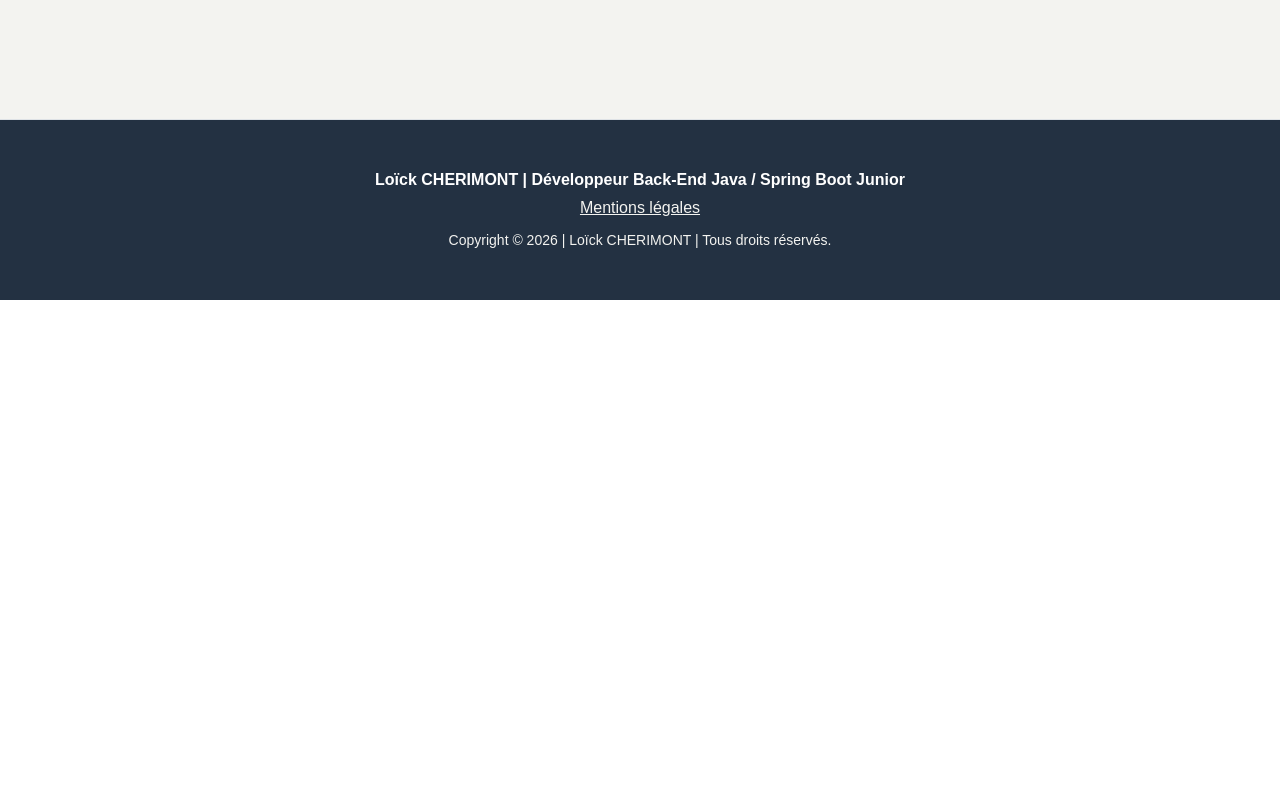
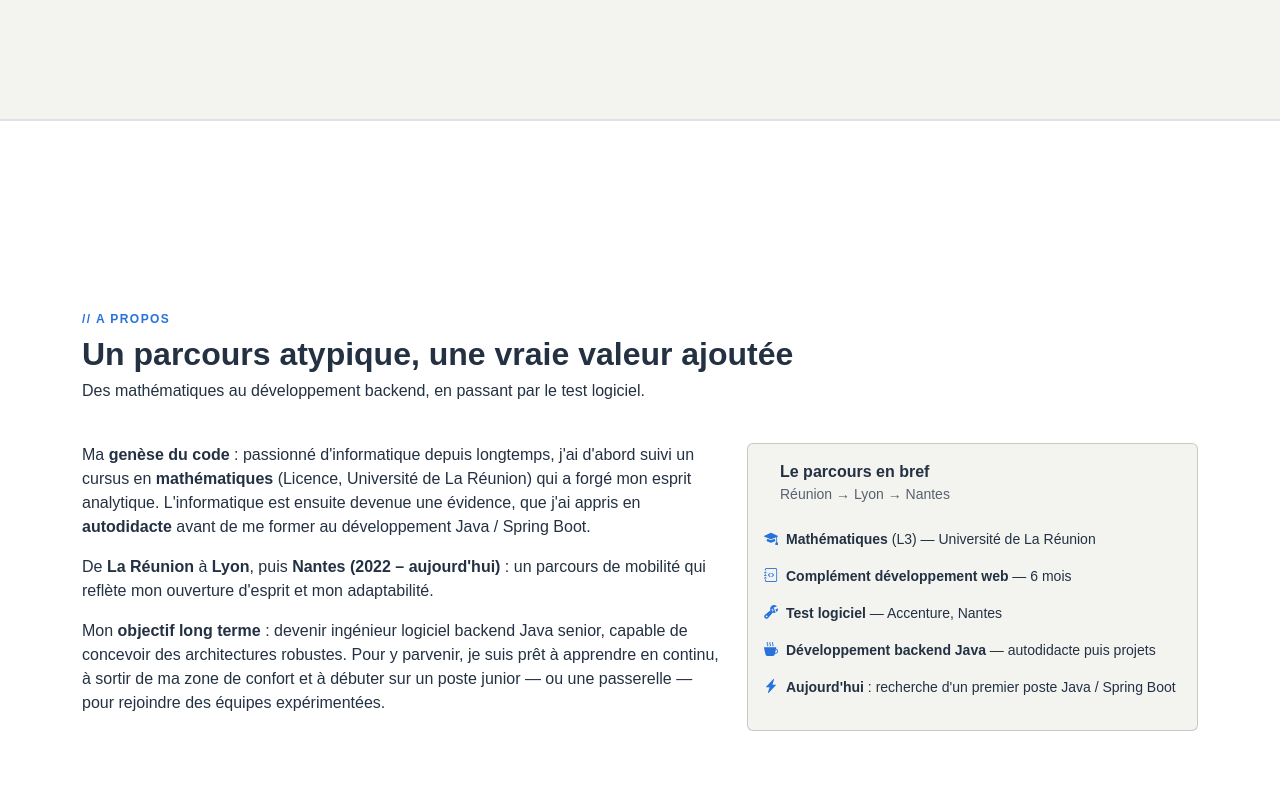
Before and after one commit to loickcherimont/portfolio, an Angular app: page / in a window 1280 px wide. Shown: the part 3080-3880 px from the top of the page. Before the commit the page ends 3380 px from the top, so only its background shows below. Built offline with nearby package versions, Linux system fonts and the light colour scheme; a web font is replaced by a local one.

Commit message:
feat: add about section to the portfolio

```diff
--- a/instructions/poc.html
+++ b/instructions/poc.html
@@ -635,7 +635,7 @@
     </div>
   </section>
 
-  <!-- Expériences -->
+  <!-- Expériences - ajouté -->
   <section id="experiences">
     <div class="container">
       <p class="section-label">// Expériences</p>
@@ -712,7 +712,7 @@
     </div>
   </section>
 
-  <!-- A propos -->
+  <!-- A propos - ajouté -->
   <section id="a-propos" style="background:var(--card);border-top:1px solid var(--border)">
     <div class="container">
       <p class="section-label">// A propos</p>
--- /dev/null
+++ b/src/app/about/about.html
@@ -0,0 +1,72 @@
+<section
+  id="a-propos"
+  data-testid="about"
+  class="bg-white border-top min-vh-100 d-flex flex-column justify-content-center"
+>
+  <div class="container">
+    <p class="section-label">// A propos</p>
+    <h2 class="section-title" data-testid="about__title">
+      Un parcours atypique, une vraie valeur ajoutée
+    </h2>
+    <p class="section-sub">
+      Des mathématiques au développement backend, en passant par le test logiciel.
+    </p>
+
+    <div class="row g-4">
+      <div class="col-lg-7" data-testid="about__story">
+        <p>
+          Ma <strong>genèse du code</strong> : passionné d'informatique depuis longtemps, j'ai d'abord suivi un
+          cursus en <strong>mathématiques</strong> (Licence, Université de La Réunion) qui a forgé mon esprit
+          analytique. L'informatique est ensuite devenue une évidence, que j'ai appris en
+          <strong>autodidacte</strong> avant de me former au développement Java / Spring Boot.
+        </p>
+        <p>
+          De <strong>La Réunion</strong> à <strong>Lyon</strong>, puis
+          <strong>Nantes (2022 – aujourd'hui)</strong> : un parcours de mobilité qui reflète mon ouverture
+          d'esprit et mon adaptabilité.
+        </p>
+        <p>
+          Mon <strong>objectif long terme</strong> : devenir ingénieur logiciel backend Java senior, capable de
+          concevoir des architectures robustes. Pour y parvenir, je suis prêt à apprendre en continu, à sortir de
+          ma zone de confort et à débuter sur un poste junior — ou une passerelle — pour rejoindre des équipes
+          expérimentées.
+        </p>
+      </div>
+      <div class="col-lg-5">
+        <div class="card h-100 bg-light" data-testid="about__card">
+          <div class="card-body">
+            <div class="d-flex align-items-center gap-3 mb-4">
+              <i class="bi bi-map-pin-fill text-primary fs-4"></i>
+              <div>
+                <div class="fw-bold">Le parcours en bref</div>
+                <div class="text-muted small">Réunion → Lyon → Nantes</div>
+              </div>
+            </div>
+            <ul class="list-unstyled mb-0 small" data-testid="about__timeline">
+              <li class="mb-3">
+                <i class="bi bi-mortarboard-fill text-primary me-2"></i><strong>Mathématiques</strong> (L3) —
+                Université de La Réunion
+              </li>
+              <li class="mb-3">
+                <i class="bi bi-journal-code text-primary me-2"></i><strong>Complément développement web</strong>
+                — 6 mois
+              </li>
+              <li class="mb-3">
+                <i class="bi bi-wrench-adjustable text-primary me-2"></i><strong>Test logiciel</strong> —
+                Accenture, Nantes
+              </li>
+              <li class="mb-3">
+                <i class="bi bi-cup-hot-fill text-primary me-2"></i><strong>Développement backend Java</strong> —
+                autodidacte puis projets
+              </li>
+              <li>
+                <i class="bi bi-lightning-charge-fill text-primary me-2"></i><strong>Aujourd'hui</strong> :
+                recherche d'un premier poste Java / Spring Boot
+              </li>
+            </ul>
+          </div>
+        </div>
+      </div>
+    </div>
+  </div>
+</section>
--- a/src/app/home/home.html
+++ b/src/app/home/home.html
@@ -2,3 +2,4 @@
 <app-realisations />
 <app-stack />
 <app-experiences />
+<app-about />
--- a/src/app/home/home.ts
+++ b/src/app/home/home.ts
@@ -4,10 +4,11 @@ import { Hero } from '../hero/hero';
 import { Realisations } from '../realisations/realisations';
 import { Stack } from '../stack/stack';
 import { Experiences } from '../experiences/experiences';
+import { About } from "../about/about";
 
 @Component({
   selector: 'app-home',
-  imports: [Hero, Realisations, Stack, Experiences],
+  imports: [Hero, Realisations, Stack, Experiences, About],
   templateUrl: './home.html',
 })
 export class Home {
```
Also changed, not shown: src/app/about/about.ts (added, +8 -0 lines), src/styles.scss (+0 -69 lines), 1 other file (tests, documents, lock files or other folders).
